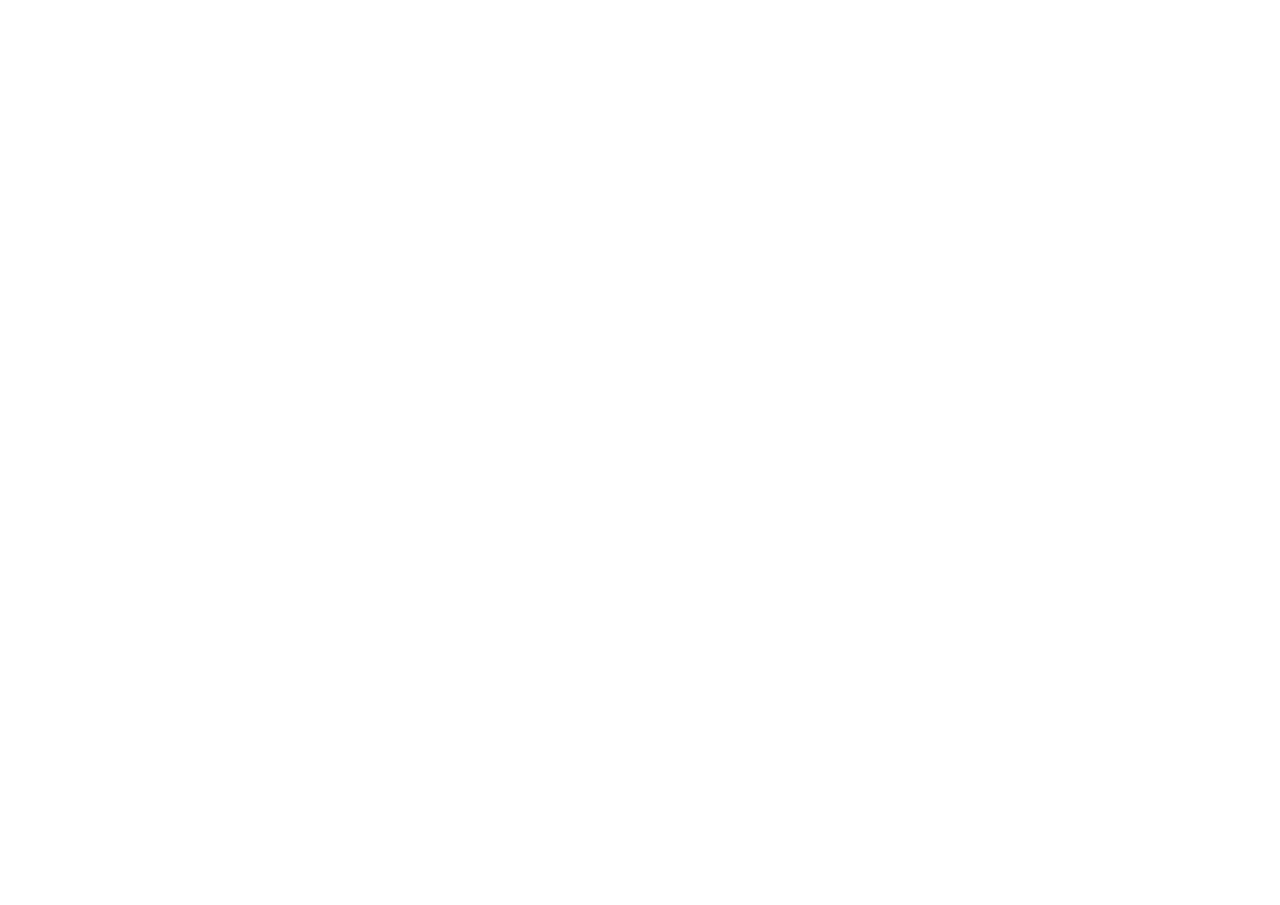
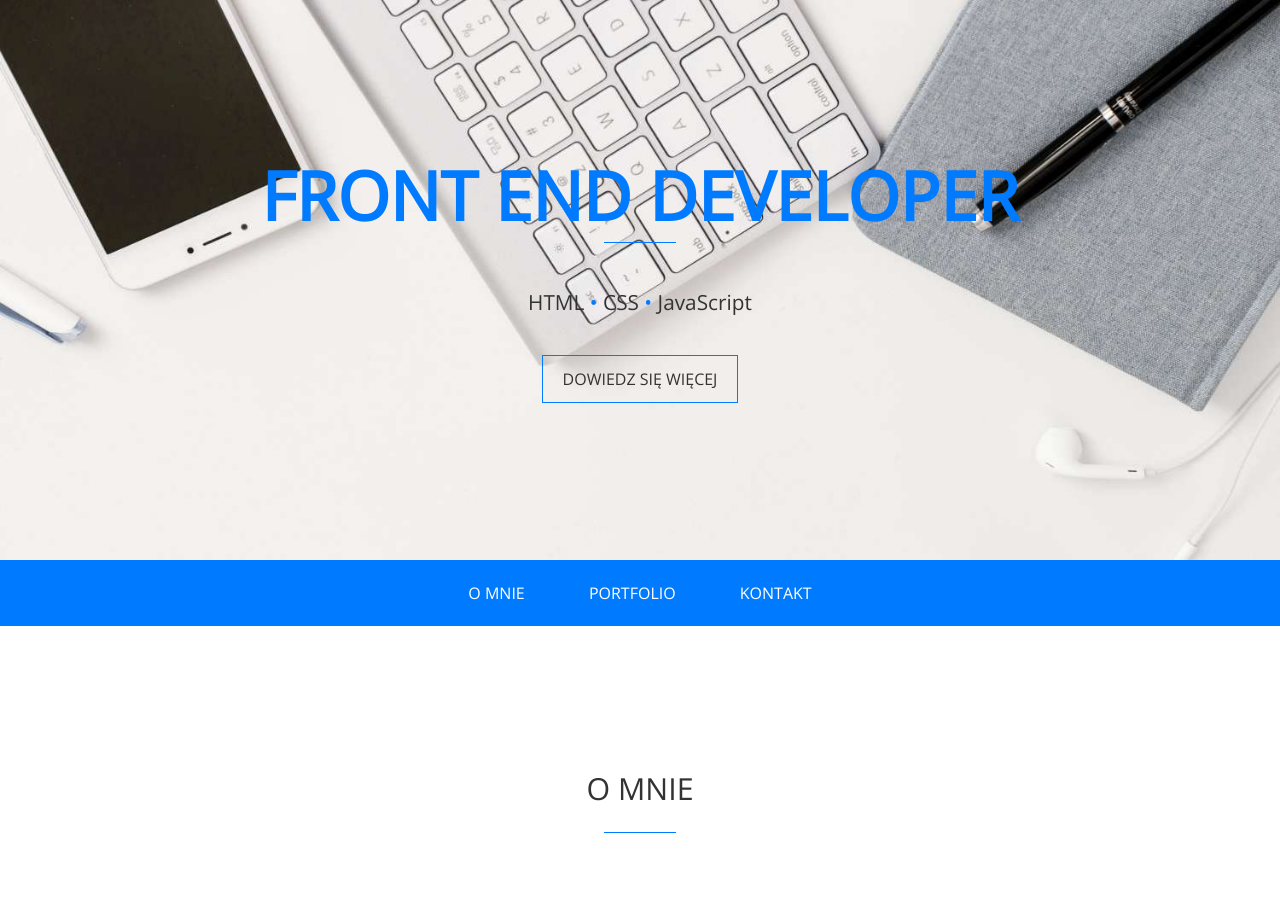
Before and after one commit to lbadocha87/moje-portfolio, a plain HTML site: page index.html in a window 1280 px wide. Shown: the top 905 px of the page. Before the commit the page ends 800 px from the top, so only its background shows below. Drawn offline with nearby package versions, Linux system fonts and the light colour scheme.

Commit message:
header, nav, about

```diff
--- a/css/style.css
+++ b/css/style.css
@@ -0,0 +1,135 @@
+/* General styles */
+
+* {
+    box-sizing: border-box;
+}
+
+body {
+    font-family: 'Open Sans', sans-serif;
+}
+
+hr {
+    width: 70px;
+    border: 1px solid #007bff;
+    border-bottom: 0;
+}
+
+.btn {
+    text-decoration: none;
+    text-transform: uppercase;
+    color: #333;
+    border: 1px solid #007bff;
+    padding: 14px 20px;
+    transition: all .3s;
+    display: inline-block;
+}
+
+.btn:hover {
+    color: #fff;
+    background-color: #007bff;
+}
+
+section {
+    padding: 120px 0;
+}
+
+.section-header {
+    margin-bottom: 75px;
+}
+
+.container {
+    max-width: 1170px;
+    margin: auto;
+}
+
+h2 {
+    color: #333;
+    font-size: 1.9em;
+    text-align: center;
+    font-weight: 400;
+    text-transform: uppercase;
+}
+
+
+/* Main header styles */
+
+.main-header {
+    background-image: url(../img/header.jpg);
+    background-size: cover;
+    background-repeat: no-repeat;
+    height: 70vh;
+    position: relative;
+    display: flex;
+    justify-content: center;
+    align-items: center;
+    flex-direction: column;
+}
+
+.main-header h1 {
+    font-size: 4.2em;
+    color: #007bff;
+    text-transform: uppercase;
+    margin: 0;
+}
+
+.main-header p {
+   color: #333;
+   margin: 40px 0;
+   font-size: 1.3em;
+}
+
+
+.main-header p span {
+    color: #007bff;
+}
+
+
+/* Main menu styles */
+.main-nav {
+    position: sticky;
+    top: 0;
+    background-color: #007bff;
+}
+
+.main-nav .main-menu {
+    margin: 0;
+    padding: 10px 0;
+    text-align: center;
+}
+
+.main-nav .main-menu .menu-item {
+    display: inline-block;
+    margin: 0 10px;
+}
+
+.main-nav .main-menu .menu-item a {
+    color: #fff;
+    text-transform: uppercase;
+    text-decoration: none;
+    transition: all .3s;
+    padding: 14px 20px;
+    display: block;
+}
+
+.main-nav .main-menu .menu-item a:hover {
+    color: #007bff;
+    background-color: #fff;
+}
+
+
+/* About section styles */
+
+.about {
+    text-align: center;
+}
+
+.about .about-image {
+    border-radius: 50%;
+}
+
+.about p {
+    max-width: 700px;
+    margin: 40px auto 30px auto;
+    color: #777;
+    line-height: 1.4;
+}
--- a/index.html
+++ b/index.html
@@ -1,5 +1,6 @@
 <!DOCTYPE html>
 <html lang="en">
+
 <head>
     <meta charset="UTF-8">
     <meta name="viewport" content="width=device-width, initial-scale=1.0">
@@ -14,7 +15,61 @@
     <!-- Custom CSS -->
     <link rel="stylesheet" href="css/style.css">
 </head>
+
 <body>
 
+    <header class="main-header">
+        <h1 class="main-heading">Front End Developer</h1>
+        <hr>
+        <p>HTML <span>•</span> CSS <span>•</span> JavaScript</p>
+        <a href="#about" class="btn">Dowiedz się więcej</a>
+    </header>
+
+    <nav class="main-nav">
+        <ul class="main-menu">
+            <li class="menu-item"><a href="#about">O mnie</a></li>
+            <li class="menu-item"><a href="#portfolio">Portfolio</a></li>
+            <li class="menu-item"><a href="#contact">Kontakt</a></li>
+        </ul>
+    </nav>
+
+    <section id="about" class="about">
+        <div class="container">
+            <header class="section-header">
+                <h2>O mnie</h2>
+                <hr>
+            </header>
+
+            <img src="img/about.jpg" alt="Jane Doo" class="about-image">
+
+            <p>Lorem, ipsum dolor sit amet consectetur adipisicing elit. Voluptate, assumenda? Placeat dolores cumque eaque cum impedit accusamus dignissimos voluptatibus aperiam repellendus doloribus laborum consequatur, natus aspernatur quisquam vel, quasi repudiandae. Quasi corrupti laborum, sint libero dolore eos asperiores mollitia nesciunt qui cupiditate labore, voluptas eveniet. Mollitia fuga provident repellendus officia.</p>
+            <p>Lorem, ipsum dolor sit amet consectetur adipisicing elit. Quisquam voluptatem obcaecati animi! Voluptatem, laudantium soluta unde vel delectus voluptas deleniti esse error consectetur ipsa accusamus optio tempore, explicabo corrupti earum?</p>
+
+
+            <a href="#portfolio" class="btn">Moje portfolio</a>
+
+        </div>
+    </section>
+
+    <section id="portfolio">
+        <div class="container">
+            <header class="section-header">
+                <h2>Portfolio</h2>
+                <hr>
+            </header>
+        </div>
+    </section>
+
+    <section id="contact">
+        <div class="container">
+            <header class="section-header">
+                <h2>Kontakt</h2>
+                <hr>
+            </header>
+        </div>
+    </section>
+
+    <footer class="main-footer"></footer>
 </body>
+
 </html>
```
Also changed, not shown: 3 other files.
